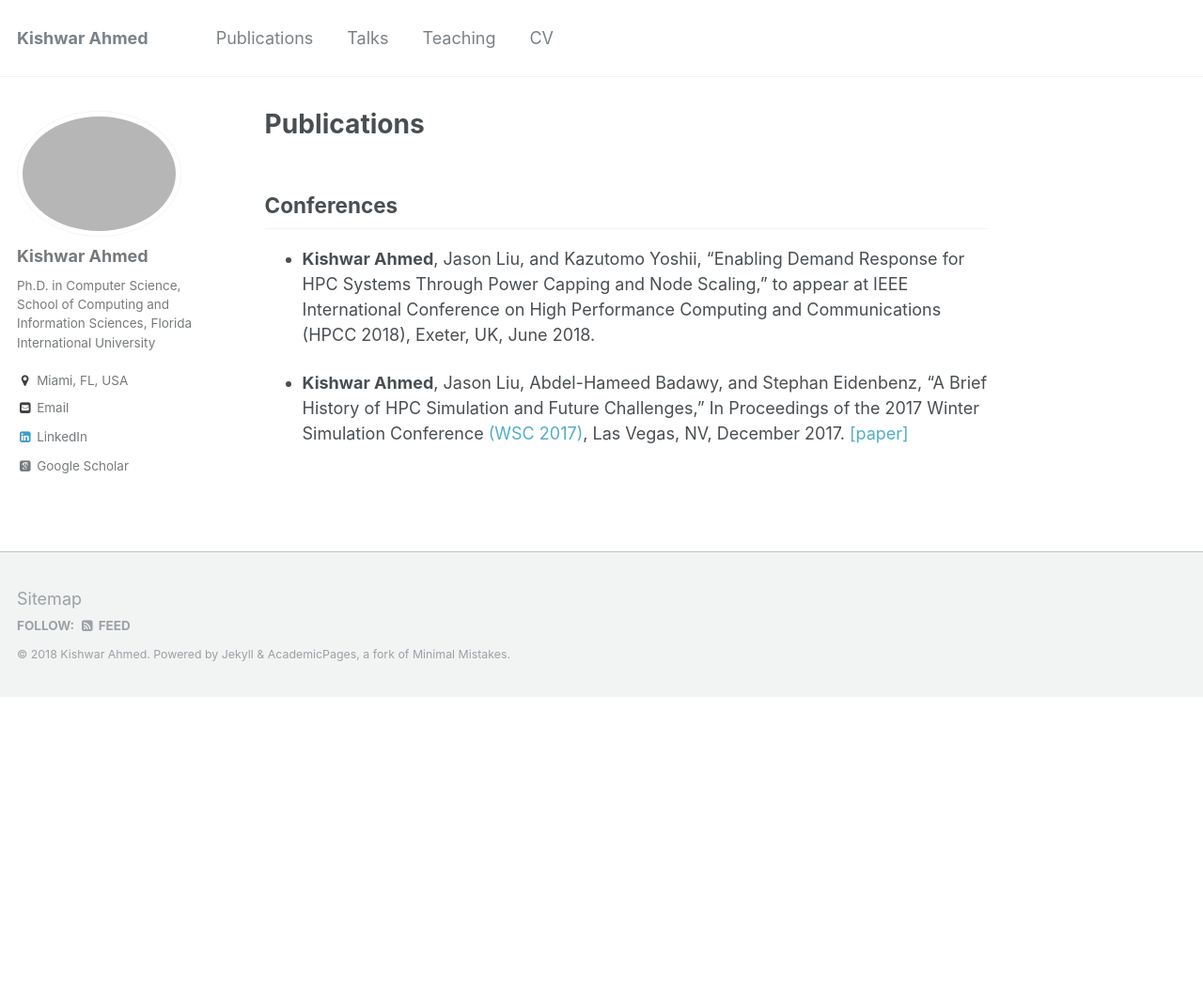
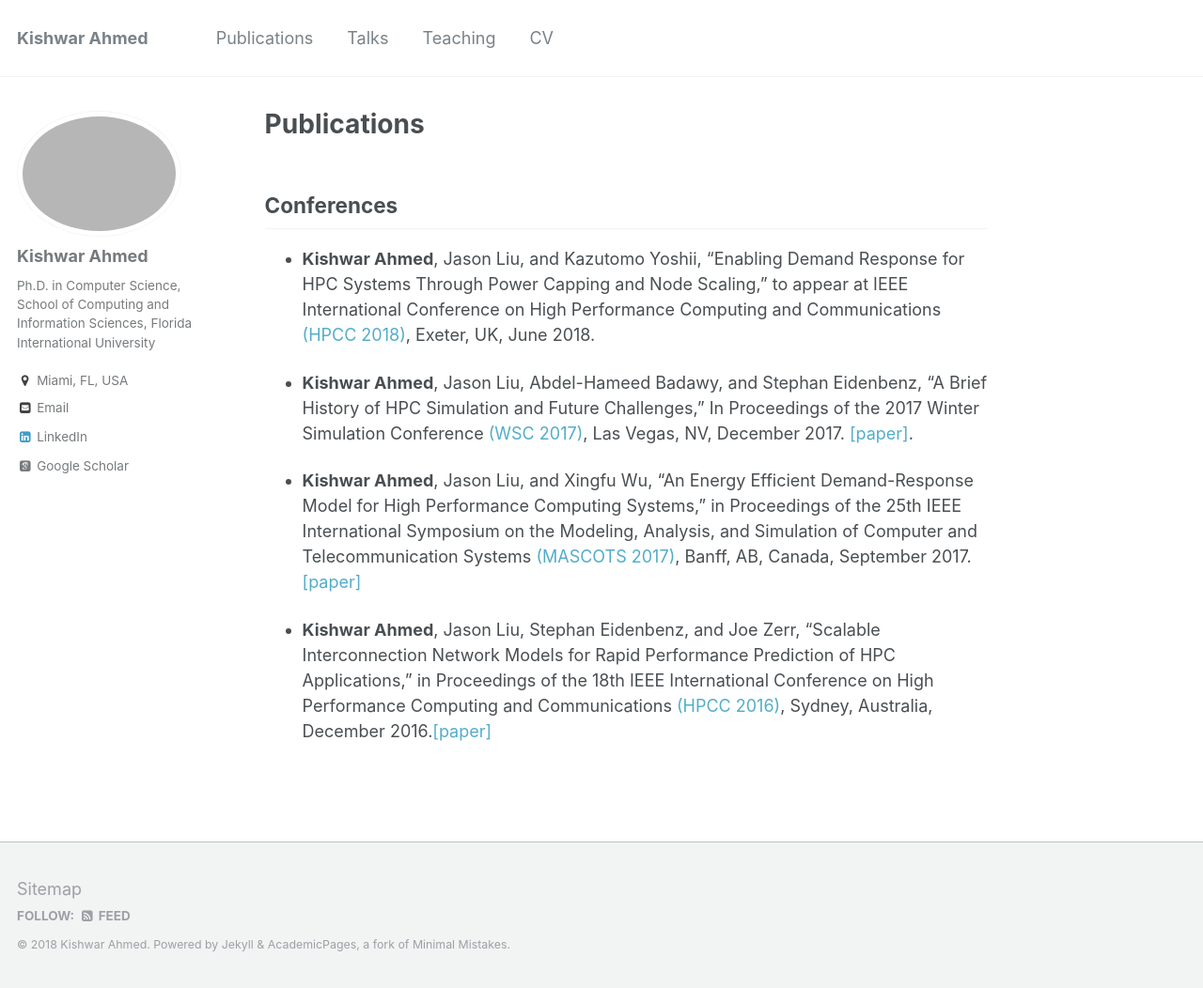
Before and after one commit to kishwarbd/kishwarbd.github.io, a Jekyll site: the page built from _pages/publications.md, in a window 1280 px wide and 1052 px high. Shown: the whole window at 94% size. Built offline with Jekyll 4.4.1, drawn with Linux system fonts in a browser that asks for light colours; some web fonts are replaced.

Commit message:
updates.

```diff
--- a/_pages/publications.md
+++ b/_pages/publications.md
@@ -6,6 +6,10 @@ author_profile: true
 
 ## Conferences
 
-* **Kishwar Ahmed**, Jason Liu, and Kazutomo Yoshii, “Enabling Demand Response for HPC Systems Through Power Capping and Node Scaling,” to appear at IEEE International Conference on High Performance Computing and Communications (HPCC 2018), Exeter, UK, June 2018.
+* **Kishwar Ahmed**, Jason Liu, and Kazutomo Yoshii, “Enabling Demand Response for HPC Systems Through Power Capping and Node Scaling,” to appear at IEEE International Conference on High Performance Computing and Communications [(HPCC 2018)](https://cse.stfx.ca/~hpcc2018/), Exeter, UK, June 2018.
 
-* **Kishwar Ahmed**, Jason Liu, Abdel-Hameed Badawy, and Stephan Eidenbenz, “A Brief History of HPC Simulation and Future Challenges,” In Proceedings of the 2017 Winter Simulation Conference [(WSC 2017)](http://meetings2.informs.org/wordpress/wsc2017/), Las Vegas, NV, December 2017. [[paper]](https://ieeexplore.ieee.org/document/8247804)
+* **Kishwar Ahmed**, Jason Liu, Abdel-Hameed Badawy, and Stephan Eidenbenz, “A Brief History of HPC Simulation and Future Challenges,” In Proceedings of the 2017 Winter Simulation Conference [(WSC 2017)](http://meetings2.informs.org/wordpress/wsc2017/), Las Vegas, NV, December 2017. [[paper]](https://ieeexplore.ieee.org/document/8247804).
+
+* **Kishwar Ahmed**, Jason Liu, and Xingfu Wu, “An Energy Efficient Demand-Response Model for High Performance Computing Systems,” in Proceedings of the 25th IEEE International Symposium on the Modeling, Analysis, and Simulation of Computer and Telecommunication Systems [(MASCOTS 2017)](https://mascots2017.cs.ucalgary.ca/), Banff, AB, Canada, September 2017.[[paper]](https://ieeexplore.ieee.org/document/8107444/)
+
+* **Kishwar Ahmed**, Jason Liu, Stephan Eidenbenz, and Joe Zerr, “Scalable Interconnection Network Models for Rapid Performance Prediction of HPC Applications,” in Proceedings of the 18th IEEE International Conference on High Performance Computing and Communications [(HPCC 2016)](http://www.swinflow.org/confs/2016/hpcc/), Sydney, Australia, December 2016.[[paper]](https://ieeexplore.ieee.org/document/7828492/)
```
